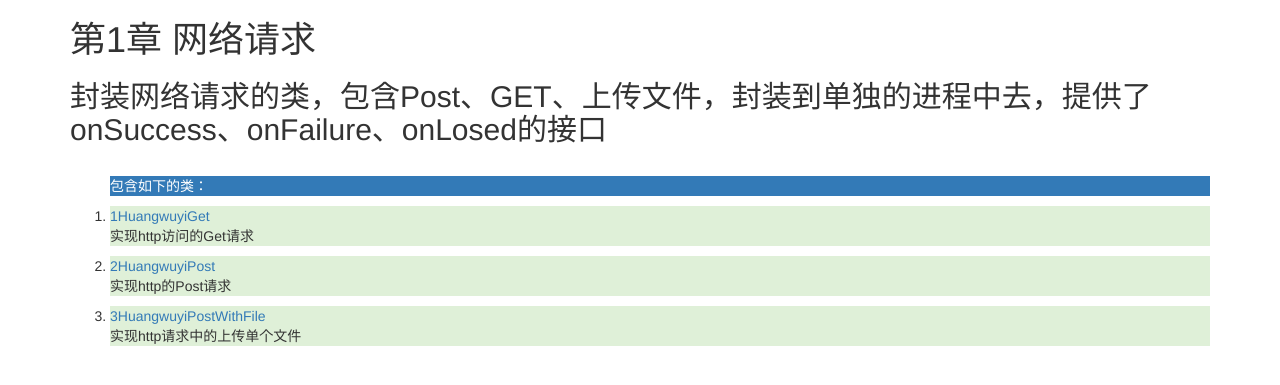
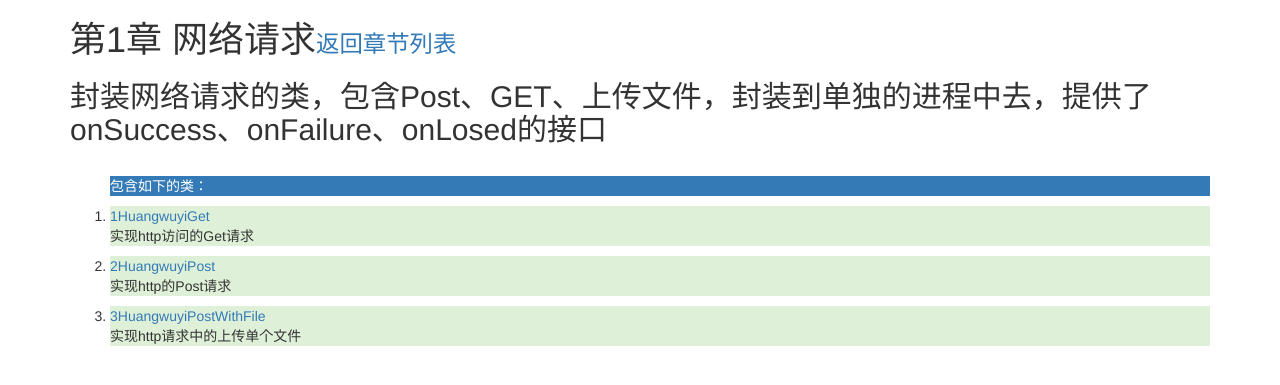
Before and after one commit to huangwuyi/AndroidUtilDoc, a Django app: page /androidUtil/chapter/1/ in a window 1280 px wide. Shown: the top 385 px of the page. Run offline with Django 3.2, Linux system fonts and the light colour scheme; data comes from the database, SQL or seed files in the repository; both versions use the stored data as it was after the commit; some libraries are stand-ins or nearby versions.

```diff
--- a/helloAndroidUtil/templates/helloAndroidUtil/chapter_detail.html
+++ b/helloAndroidUtil/templates/helloAndroidUtil/chapter_detail.html
@@ -10,7 +10,7 @@
 <div class="container">
     <div class="jumbotorn">
         {% if chapter %}
-        <h1>第{{ chapter.chapter_lsno  }}章  {{ chapter.chapter_name }}</h1>
+        <h1>第{{ chapter.chapter_lsno  }}章  {{ chapter.chapter_name }}<small><a href="/androidUtil/chapter/">返回章节列表</a></small></h1>
         <h2>{{ chapter.chapter_descripe }}</h2>
         {% endif %}
     </div>
@@ -20,7 +20,7 @@
         <p class="bold bg-primary">包含如下的类：</p>
         {% for chapter_item in chapter_item_list %}
         <li class="bg-success">
-            <a class="" href="/androidUtil/chapter/{{ chapter.chapter_lsno }}/{{ chapter_item.item_lsno }}">{{ chapter_item.item_lsno }}{{ chapter_item.item_name }}</a>
+            <a class="" href="/androidUtil/chapter/{{ chapter.chapter_lsno }}/{{ chapter_item.id }}">{{ chapter_item.item_lsno }}{{ chapter_item.item_name }}</a>
             <p> {{ chapter_item.item_descripe }} </p>
         </li>
         {% endfor %}
--- a/helloAndroidUtil/templates/helloAndroidUtil/chapter_index.html
+++ b/helloAndroidUtil/templates/helloAndroidUtil/chapter_index.html
@@ -8,6 +8,9 @@
 </head>
 <body>
 <div class=" container bg-success">
+    <div>
+        <h1>AndroidUtil<small><a href="/androidUtil/"> Home </a></small></h1>
+    </div>
     {% if chapters_list %}
     <ul class="">
         {% for chapter in chapters_list %}
--- a/helloAndroidUtil/views.py
+++ b/helloAndroidUtil/views.py
@@ -33,7 +33,7 @@ def chapter_item(request, chapter_lsno):
 
 def chapter_item_method(request, chapter_lsno, item_lsno):
     chapter = Chapter.objects.get(chapter_lsno=chapter_lsno)
-    chapter_item = ChapterItem.objects.get(item_lsno=item_lsno)
+    chapter_item = ChapterItem.objects.get(id=item_lsno)
     # item_method_list = ItemMethod.objects.filter(chapter_item_id=chapter_item.id)
     item_method_list = ItemMethod.objects.filter(chapter_item=chapter_item)
     for item_method in item_method_list:
```
Also changed, not shown: helloAndroidUtil/admin.py (+8 -1 lines), db.sqlite3.
